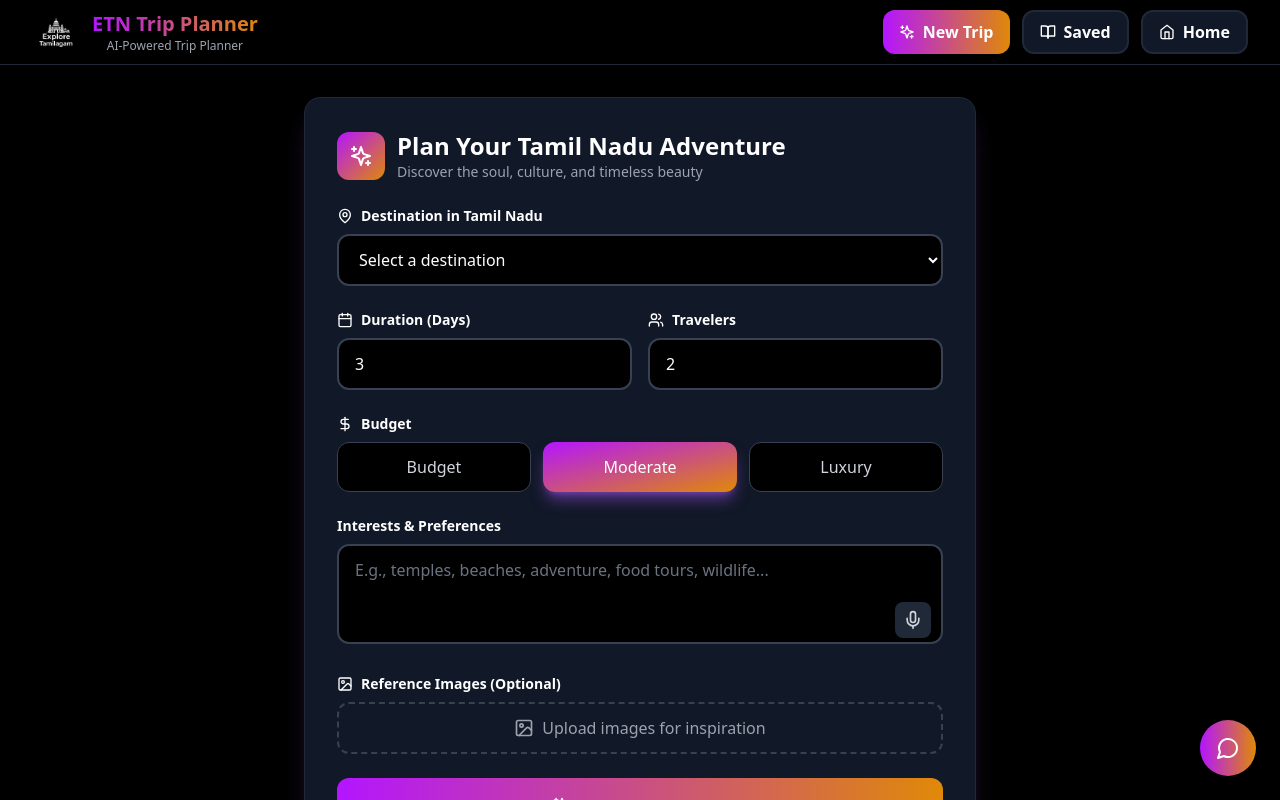
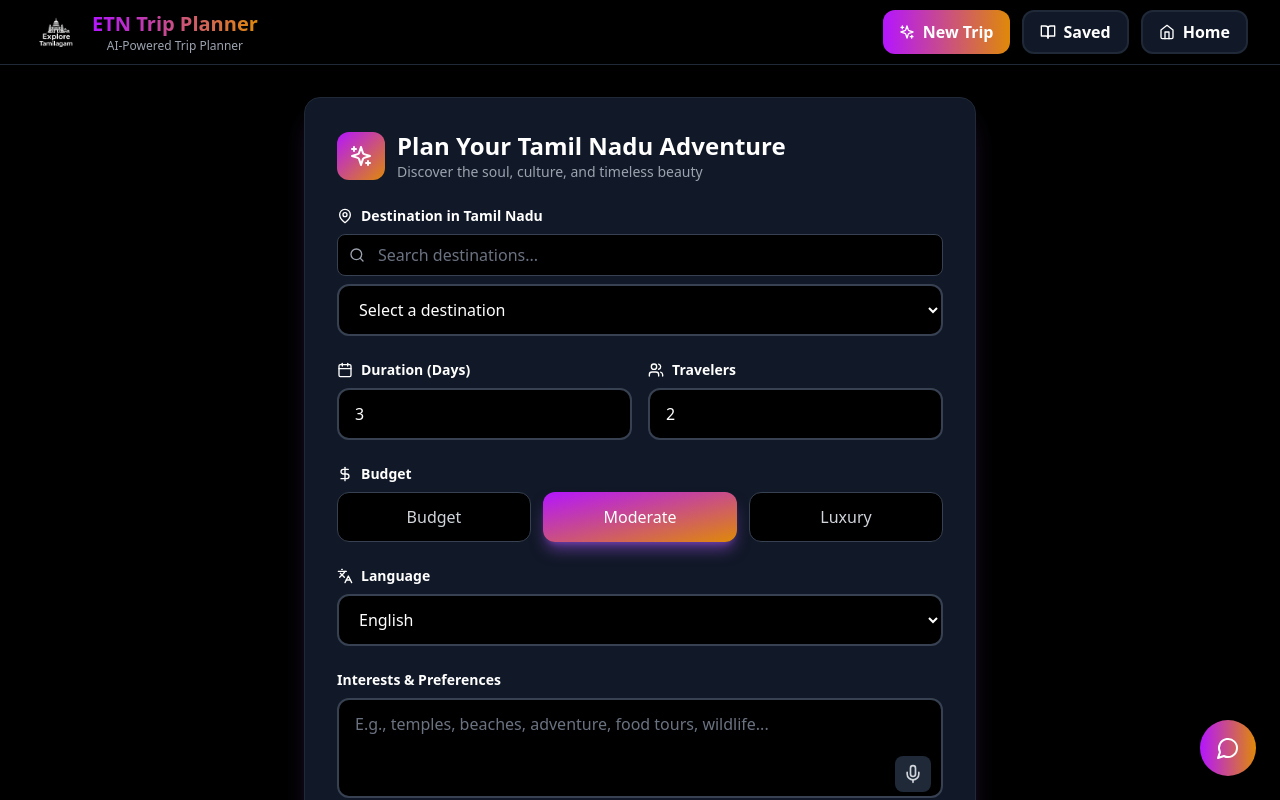
Before and after one commit to Deepak1112Dk/Plan-ETN, a React (Vite) app: page / in a window 1280 px wide. Both pictures are taken after a click on the button "New Trip". Shown: the top 800 px of the page. Built offline with nearby package versions, Linux system fonts and the light colour scheme.

Commit message:
Updated App.tsx

```diff
--- a/src/App.tsx
+++ b/src/App.tsx
@@ -33,7 +33,8 @@ function App() {
         budget: data.budget,
         travelers: data.travelers,
         interests: data.interests,
-        images: data.images
+        images: data.images,
+        language: data.language
       });
       setCurrentTrip(itinerary);
       setCurrentTripData(data);
@@ -74,7 +75,8 @@ function App() {
       budget: trip.budget,
       travelers: trip.travelers,
       interests: '',
-      images: []
+      images: [],
+      language: 'english'
     });
     setView('trip');
   };
@@ -117,8 +119,6 @@ function App() {
               </button>
               <a
                 href="https://exploretamilagam.netlify.app/"
-                target="_blank"
-                rel="noopener noreferrer"
                 className="flex items-center gap-2 px-3 sm:px-4 py-2 bg-gray-900 border-2 border-gray-800 text-white font-semibold rounded-xl hover:border-[#df8908] transition-all text-sm sm:text-base"
               >
                 <Home className="w-4 h-4" />
--- a/src/components/TripDisplay.tsx
+++ b/src/components/TripDisplay.tsx
@@ -1,4 +1,4 @@
-import { Calendar, MapPin, Hotel, Utensils, Lightbulb, Save, Share2 } from 'lucide-react';
+import { Calendar, MapPin, Hotel, Utensils, Lightbulb, Save } from 'lucide-react';
 
 interface TripDisplayProps {
   content: string;
@@ -66,20 +66,6 @@ export default function TripDisplay({ content, onSave, isSaving }: TripDisplayPr
     return formatted.join('');
   };
 
-  const handleShare = async () => {
-    if (navigator.share) {
-      try {
-        await navigator.share({
-          title: 'My Tamil Nadu Trip Plan',
-          text: 'Check out my trip plan for Tamil Nadu!',
-        });
-      } catch (err) {
-        console.log('Share cancelled');
-      }
-    } else {
-      alert('Sharing is not supported on this browser');
-    }
-  };
 
   return (
     <div className="bg-gray-900 rounded-2xl shadow-xl shadow-purple-500/20 p-4 sm:p-6 md:p-8 max-w-4xl mx-auto border border-gray-800">
@@ -94,25 +80,16 @@ export default function TripDisplay({ content, onSave, isSaving }: TripDisplayPr
           </div>
         </div>
 
-        <div className="flex gap-2 w-full sm:w-auto">
-          <button
-            onClick={handleShare}
-            className="p-3 bg-gray-800 hover:bg-gray-700 rounded-xl transition-colors border border-gray-700"
-            title="Share trip"
-          >
-            <Share2 className="w-5 h-5 text-gray-300" />
-          </button>
         {onSave && (
           <button
             onClick={onSave}
             disabled={isSaving}
-              className="flex items-center gap-2 px-4 py-3 bg-gradient-to-r from-[#b415ff] to-[#df8908] text-white font-semibold rounded-xl hover:opacity-90 transition-all disabled:opacity-50 flex-1 sm:flex-initial justify-center"
+            className="flex items-center gap-2 px-4 py-3 bg-gradient-to-r from-[#b415ff] to-[#df8908] text-white font-semibold rounded-xl hover:opacity-90 transition-all disabled:opacity-50 w-full sm:w-auto justify-center"
           >
             <Save className="w-5 h-5" />
             {isSaving ? 'Saving...' : 'Save Trip'}
           </button>
         )}
-        </div>
       </div>
 
       <div className="prose max-w-none">
--- a/src/components/TripForm.tsx
+++ b/src/components/TripForm.tsx
@@ -1,5 +1,5 @@
 import { useState } from 'react';
-import { MapPin, Calendar, DollarSign, Users, Sparkles, Mic, Image as ImageIcon } from 'lucide-react';
+import { MapPin, Calendar, DollarSign, Users, Sparkles, Mic, Image as ImageIcon, Languages, Search } from 'lucide-react';
 
 interface TripFormProps {
   onSubmit: (data: TripFormData) => void;
@@ -13,6 +13,7 @@ export interface TripFormData {
   travelers: number;
   interests: string;
   images: Array<{ data: string; mimeType: string; url: string }>;
+  language: string;
 }
 
 export default function TripForm({ onSubmit, isLoading }: TripFormProps) {
@@ -22,10 +23,12 @@ export default function TripForm({ onSubmit, isLoading }: TripFormProps) {
     budget: 'moderate',
     travelers: 2,
     interests: '',
-    images: []
+    images: [],
+    language: 'english'
   });
 
   const [isRecording, setIsRecording] = useState(false);
+  const [searchQuery, setSearchQuery] = useState('');
 
   const tamilNaduDestinations = [
     { district: 'Chennai', places: ['Marina Beach', 'Kapaleeshwarar Temple', 'Fort St. George', 'Government Museum', 'Valluvar Kottam', 'Parthasarathy Temple'] },
@@ -74,6 +77,24 @@ export default function TripForm({ onSubmit, isLoading }: TripFormProps) {
   ];
 
   const allDestinations = tamilNaduDestinations.flatMap(d => [d.district, ...d.places]).sort();
+
+  const filteredDestinations = tamilNaduDestinations.map(district => ({
+    ...district,
+    places: district.places.filter(place =>
+      place.toLowerCase().includes(searchQuery.toLowerCase()) ||
+      district.district.toLowerCase().includes(searchQuery.toLowerCase())
+    ),
+    districtMatches: district.district.toLowerCase().includes(searchQuery.toLowerCase())
+  })).filter(district => district.districtMatches || district.places.length > 0);
+
+  const languages = [
+    { code: 'english', name: 'English' },
+    { code: 'tamil', name: 'தமிழ்' },
+    { code: 'hindi', name: 'हिन्दी' },
+    { code: 'telugu', name: 'తెలుగు' },
+    { code: 'kannada', name: 'ಕನ್ನಡ' },
+    { code: 'malayalam', name: 'മലയാളം' }
+  ];
 
   const handleSubmit = (e: React.FormEvent) => {
     e.preventDefault();
@@ -161,6 +182,16 @@ export default function TripForm({ onSubmit, isLoading }: TripFormProps) {
             <MapPin className="w-4 h-4" />
             Destination in Tamil Nadu
           </label>
+          <div className="relative mb-2">
+            <Search className="absolute left-3 top-1/2 transform -translate-y-1/2 w-4 h-4 text-gray-400" />
+            <input
+              type="text"
+              value={searchQuery}
+              onChange={(e) => setSearchQuery(e.target.value)}
+              placeholder="Search destinations..."
+              className="w-full pl-10 pr-4 py-2 bg-black border border-gray-700 text-white placeholder-gray-500 rounded-lg focus:border-[#b415ff] focus:outline-none transition-colors"
+            />
+          </div>
           <select
             value={formData.destination}
             onChange={(e) => setFormData({ ...formData, destination: e.target.value })}
@@ -168,7 +199,7 @@ export default function TripForm({ onSubmit, isLoading }: TripFormProps) {
             required
           >
             <option value="">Select a destination</option>
-            {tamilNaduDestinations.map(item => (
+            {filteredDestinations.map(item => (
               <optgroup key={item.district} label={item.district}>
                 <option value={item.district}>{item.district} (District)</option>
                 {item.places.map(place => (
@@ -234,6 +265,25 @@ export default function TripForm({ onSubmit, isLoading }: TripFormProps) {
               </button>
             ))}
           </div>
+        </div>
+
+        <div>
+          <label className="flex items-center gap-2 text-sm font-semibold text-white mb-2">
+            <Languages className="w-4 h-4" />
+            Language
+          </label>
+          <select
+            value={formData.language}
+            onChange={(e) => setFormData({ ...formData, language: e.target.value })}
+            className="w-full px-4 py-3 bg-black border-2 border-gray-700 text-white rounded-xl focus:border-[#b415ff] focus:outline-none transition-colors"
+            required
+          >
+            {languages.map(lang => (
+              <option key={lang.code} value={lang.code}>
+                {lang.name}
+              </option>
+            ))}
+          </select>
         </div>
 
         <div>
--- a/src/lib/gemini.ts
+++ b/src/lib/gemini.ts
@@ -8,6 +8,7 @@ export interface TripRequest {
   travelers: number;
   interests?: string;
   images?: Array<{ data: string; mimeType: string }>;
+  language?: string;
 }
 
 export interface TripResponse {
@@ -27,6 +28,20 @@ export interface TripResponse {
 }
 
 export async function generateTrip(request: TripRequest): Promise<string> {
+  const languageMap: { [key: string]: string } = {
+    english: 'English',
+    tamil: 'Tamil',
+    hindi: 'Hindi',
+    telugu: 'Telugu',
+    kannada: 'Kannada',
+    malayalam: 'Malayalam'
+  };
+
+  const selectedLanguage = request.language ? languageMap[request.language] || 'English' : 'English';
+  const languageInstruction = request.language && request.language !== 'english'
+    ? `\n\nIMPORTANT: Generate the ENTIRE response in ${selectedLanguage} language. All text, headings, descriptions, and content must be written in ${selectedLanguage}.`
+    : '';
+
   const prompt = `You are an expert travel planner specializing in Tamil Nadu tourism. Generate a detailed trip itinerary for:
 
 Destination: ${request.destination}, Tamil Nadu
@@ -44,7 +59,7 @@ Please provide:
 6. Best time to visit each place
 7. Estimated costs breakdown
 
-Format the response in a clear, structured way with headings and bullet points. Focus on showcasing Tamil Nadu's rich culture, temples, beaches, hill stations, and heritage sites.`;
+Format the response in a clear, structured way with headings and bullet points. Focus on showcasing Tamil Nadu's rich culture, temples, beaches, hill stations, and heritage sites.${languageInstruction}`;
 
   const parts: Array<{ text?: string; inline_data?: { mime_type: string; data: string } }> = [
     { text: prompt }
```
Lines whose indentation alone changed are shown as unchanged.
